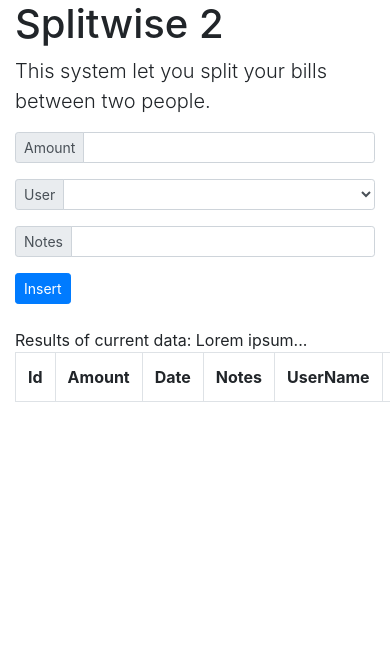
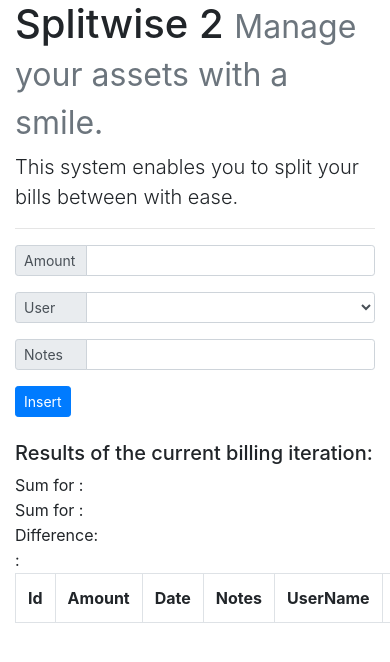
Before and after one commit to krixikraxi/simplesplit2, a PHP site: page / in a window 390 px wide; the page is wider, and only the part inside the window is pictured. Shown: the top 662 px of that part. Run offline with PHP 8.4, Linux system fonts and the light colour scheme; data comes from the database, SQL or seed files in the repository; lists and menus that the app fills with data are empty; some libraries are stand-ins or nearby versions.

Commit message:
some ui fiddeling, added evaluation of current billing iteration

```diff
--- /dev/null
+++ b/css/custom.css
@@ -0,0 +1,6 @@
+.input-group>.input-group-prepend {
+    flex: 0 0 20%;
+}
+.input-group .input-group-text {
+    width: 100%;
+}
--- a/index.php
+++ b/index.php
@@ -4,6 +4,7 @@
 	<meta charset="UTF-8">
 	<title>Splitwise 2</title>
 	<link href="https://maxcdn.bootstrapcdn.com/bootstrap/4.0.0/css/bootstrap.min.css" rel="stylesheet">
+	<link rel="stylesheet" type="text/css" href="css/custom.css">
 	<script src="https://code.jquery.com/jquery-3.2.1.slim.min.js"></script>
 	<script src="https://cdnjs.cloudflare.com/ajax/libs/popper.js/1.12.9/umd/popper.min.js" ></script>
 	<script src="https://maxcdn.bootstrapcdn.com/bootstrap/4.0.0/js/bootstrap.min.js"></script>
@@ -13,8 +14,12 @@
 
 <div class="container">
     <div class="page-header">
-		<h1>Splitwise 2</h1>
-		<p class="lead">This system let you split your bills between two people. </p>
+		<h1>
+			Splitwise 2
+			<small class="text-muted">Manage your assets with a smile.</small>
+		</h1>
+		<p class="lead">This system enables you to split your bills between with ease.</p>
+		<hr>
     </div>
 
 	<div id="success_alert" class="alert alert-success collapse">
@@ -53,8 +58,26 @@
 					<input type="submit" name="insert" class="btn btn-primary btn-sm" ng-click="insert()" value="{{btnName}}">
 				</div>
 				<div class="col-sm">
-					Results of current data:
-					Lorem ipsum...
+
+					<h5>Results of the current billing iteration:</h5>
+					<div class="row">
+					  <div class="col-sm-6 col-lg-4">Sum for {{sumOfUsers[0].name}}:</div>
+					  <div class="col">{{sumOfUsers[0].userSum}}</div>
+					</div>
+					<div class="row">
+					  <div class="col-sm-6 col-lg-4">Sum for {{sumOfUsers[1].name}}:</div>
+					  <div class="col">{{sumOfUsers[1].userSum}}</div>
+					</div>
+
+					<div class="row">
+					  <div class="col-sm-6 col-lg-4">Difference:</div>
+					  <div class="col">{{differenceOfSums}}</div>
+					</div>
+					<div class="row">
+					  <div class="col-sm-6 col-lg-4">{{fromToDisplay}}:</div>
+					  <div class="col"><strong>{{finalDebt}}</strong></div>
+					</div>
+
 				</div>
 			</div>
 			<div class="row">
@@ -99,12 +122,12 @@
 	app.controller("controller", function($scope, $http) {
 		$scope.btnName = "Insert";
 		$scope.insert = function() {
-			if ($scope.amount == null) {
-				alert("Enter Your Amount");
+			if ($scope.amount == null || $scope.amount <= 0 || isNaN($scope.amount)) {
+				alert("Enter the (positive) amount");
 			} else if ($scope.notes == null) {
-				alert("Enter Your Notes");
+				alert("Enter the notes");
 			} else if ($scope.user == null) {
-				alert("Enter Your User");
+				alert("Enter the user");
 			} else {
 				$http.post(
 					"insert.php", {
@@ -134,6 +157,32 @@
 					$scope.names = data;
 				});
 
+			$http.get('user.php').
+				success(function(data) {
+					$scope.users = data;
+				});
+			$scope.show_invoice_data();
+		}
+		$scope.show_invoice_data = function() {
+			$http.get("invoice.php")
+				.success(function(data) {
+					//TODO: make this more readable.
+					$scope.sumOfUsers = data;
+					$scope.differenceOfSums = Math.abs(Number($scope.sumOfUsers[0].userSum) - Number($scope.sumOfUsers[1].userSum));
+					$scope.finalDebt = $scope.differenceOfSums/2;
+
+					if (Number($scope.sumOfUsers[0].userSum) > Number($scope.sumOfUsers[1].userSum)) {
+						$scope.fromToDisplay = $scope.sumOfUsers[1].name
+							+ " (pays) -> "
+							+ $scope.sumOfUsers[0].name
+					} else if (Number($scope.sumOfUsers[0].userSum) < Number($scope.sumOfUsers[1].userSum)) {
+						$scope.fromToDisplay = $scope.sumOfUsers[0].name
+							+ " (pays) -> "
+							+ $scope.sumOfUsers[1].name
+					} else {
+						$scope.fromToDisplay = "equal bills, everything is clear";
+					}
+				});
 			$http.get('user.php').
 				success(function(data) {
 					$scope.users = data;
```
Also changed, not shown: invoice.php (added, +16 -0 lines).
